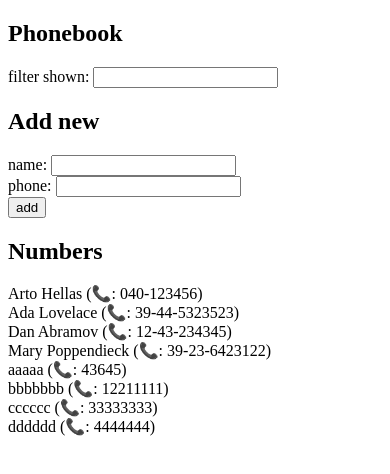
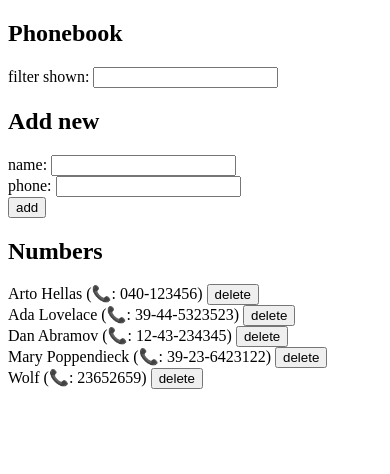
Before and after one commit to wolfpinz/Full-Stack-Open, a React (Vite) app in the folder part2/phonebook/: page / in a window 390 px wide. Shown: the top 474 px of the page. Built offline with nearby package versions, Linux system fonts and the light colour scheme; data requests are answered from the project's data file.

Commit message:
finish phonebook step9

```diff
--- a/part2/phonebook/db.json
+++ b/part2/phonebook/db.json
@@ -21,24 +21,9 @@
       "id": "4"
     },
     {
-      "id": "a0e1",
-      "name": "aaaaa",
-      "number": "43645"
-    },
-    {
-      "id": "3293",
-      "name": "bbbbbbb",
-      "number": "12211111"
-    },
-    {
-      "id": "054c",
-      "name": "cccccc",
-      "number": "33333333"
-    },
-    {
-      "id": "bffc",
-      "name": "dddddd",
-      "number": "4444444"
+      "id": "ff45",
+      "name": "Wolf",
+      "number": "23652659"
     }
   ]
 }
--- a/part2/phonebook/src/App.jsx
+++ b/part2/phonebook/src/App.jsx
@@ -16,7 +16,8 @@ const App = () => {
 
   // GET ALL INITIAL
   useEffect(() => {
-    personService.getAll()
+    personService
+      .getAll()
       .then(response => {
         setPersons(response.data)
       })
@@ -32,13 +33,23 @@ const App = () => {
       name: newName,
       number: newNumber
     }
-    personService.create(newPersonObj)
+    personService
+      .create(newPersonObj)
       .then(response => {
         setPersons(persons.concat(response.data))
         setNewName('')
         setNewNumber('')
       })
   }
+  // DELETE
+  const deletePerson = (person) => {
+    if (window.confirm(`Delete ${person.name}?`)) {
+      personService
+        .remove(person.id)
+        .then(setPersons(persons.filter(p => p.id != person.id)))
+    }
+  }
+
   const handleNameInputChange = (event) => {
     setNewName(event.target.value)
   }
@@ -68,7 +79,11 @@ const App = () => {
       />
       <h2>Numbers</h2>
         {personsToShow.map((person) => {
-          return <div key={person.name}>{person.name} {person.number && `(📞: ${person.number})`}</div>
+          return (
+            <div key={person.name}>
+              <span>{person.name} {person.number && `(📞: ${person.number})`} </span>
+              <button onClick={() => deletePerson(person)} >delete</button>
+            </div>)
         })}
     </div>
   )
--- a/part2/phonebook/src/services/persons.js
+++ b/part2/phonebook/src/services/persons.js
@@ -12,7 +12,13 @@ const create = (newPersonObj) =>
     .post(baseURL, newPersonObj)
     .then(res => res)
 
+const remove = (id) =>
+  axios
+    .delete(`${baseURL}/${id}`)
+    .then(res => res)
+
 export default {
   getAll,
-  create
+  create,
+  remove
 }
```
